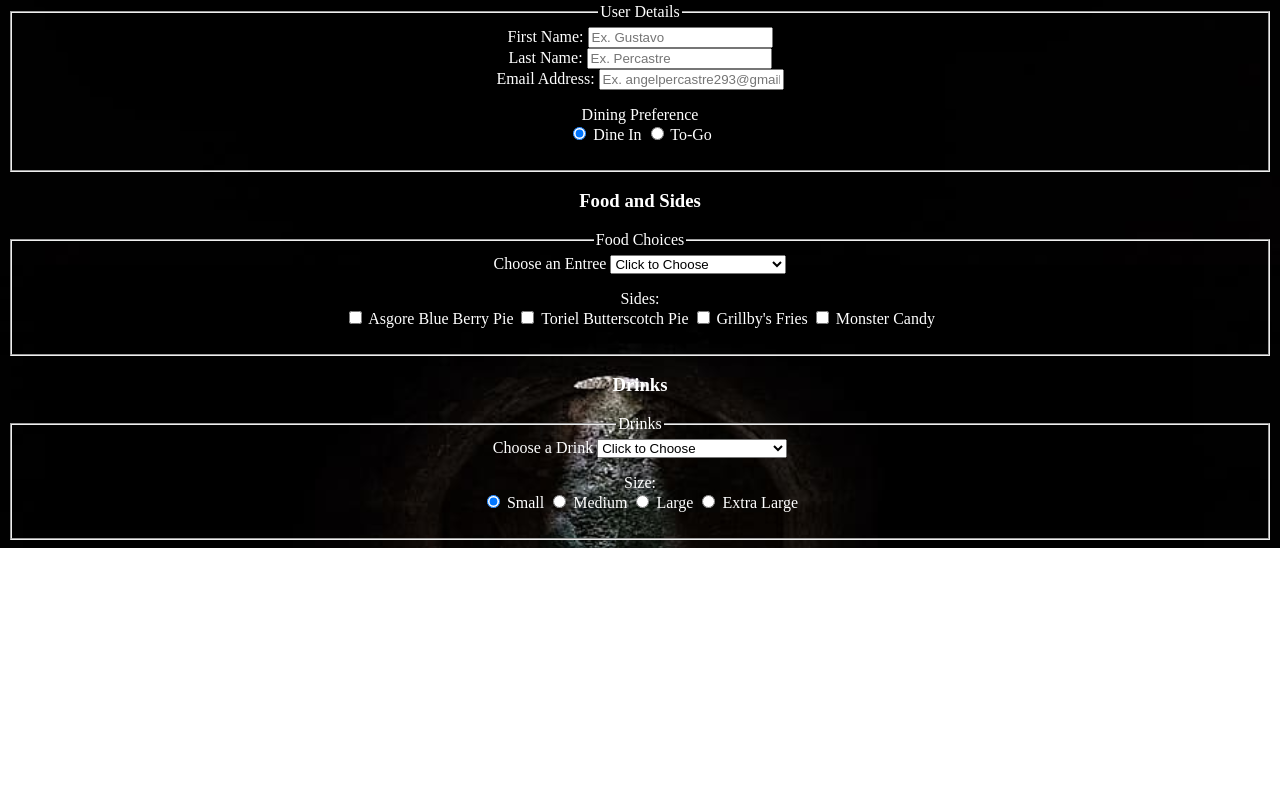
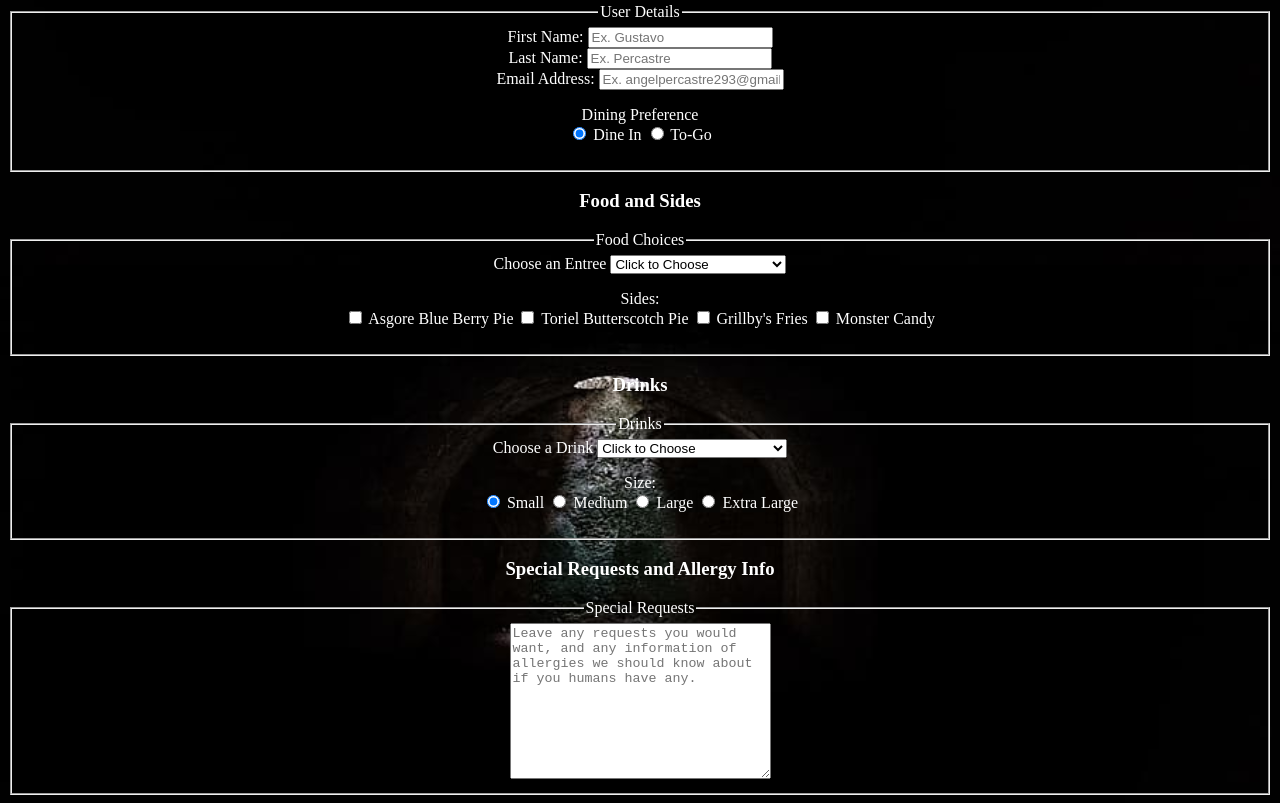
Before and after one commit to GustavoPercastre/Assignment-5, a plain HTML site: page index.html in a window 1280 px wide. Shown: the part 589-1392 px from the top of the page. Before the commit the page ends 1137 px from the top, so only its background shows below. Drawn offline with Linux system fonts and the light colour scheme.

Commit message:
Added a Special Requests and Allergy Info comment box and added a fav icon.

```diff
--- a/index.html
+++ b/index.html
@@ -6,6 +6,7 @@
     <meta name="viewport" content="width=device-width, initial-scale=1.0">
     <title>Assignment - 5</title>
     <link rel="stylesheet" href="main.css">
+    <link rel="icon" href="Images/favicon.ico">
 </head>
 <body>
     <header>
@@ -98,7 +99,13 @@
                     </p>
                 </fieldset>
             </section>
-
+            <section id="special-requests-and-allergy-info">
+                <h3>Special Requests and Allergy Info</h3>
+                <fieldset>
+                    <legend>Special Requests</legend>
+                    <textarea name="requests" placeholder="Leave any requests you would want, and any information of allergies we should know about if you humans have any." cols="30" rows="10"></textarea>
+                </fieldset>
+            </section>
         </form>
     </section>
 
```
Also changed, not shown: Images/favicon.ico (added), Images/heart-fav-icon-source.jpg (added), 1 other file.
